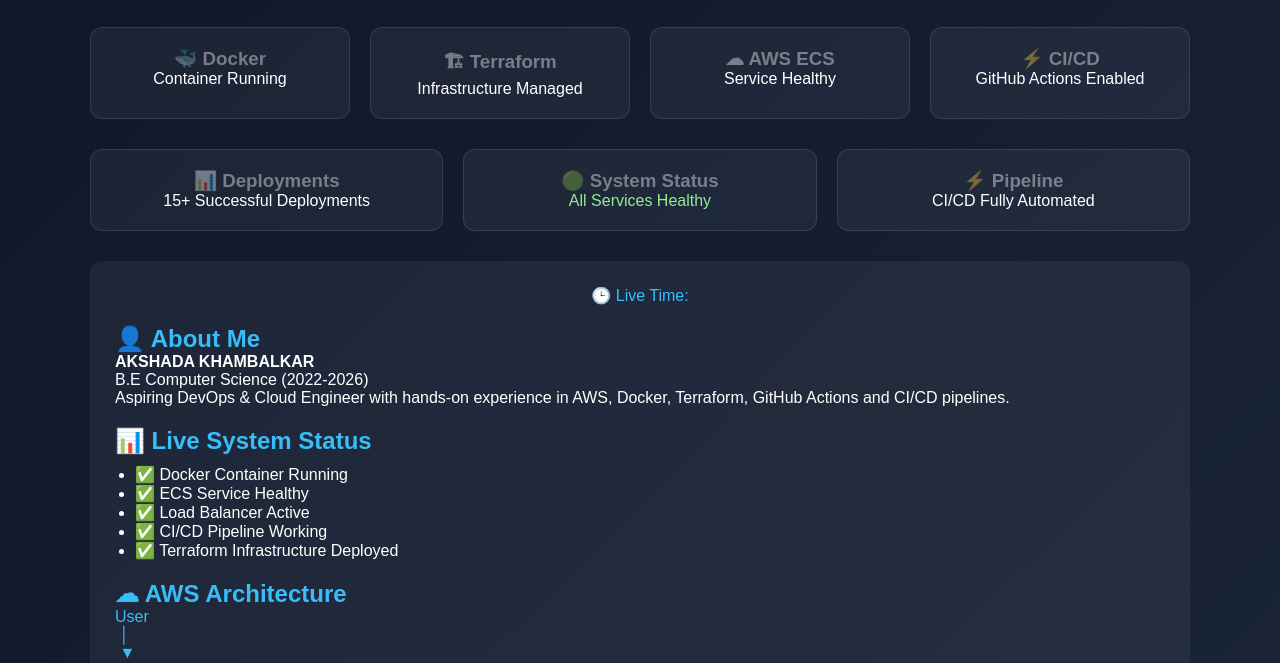
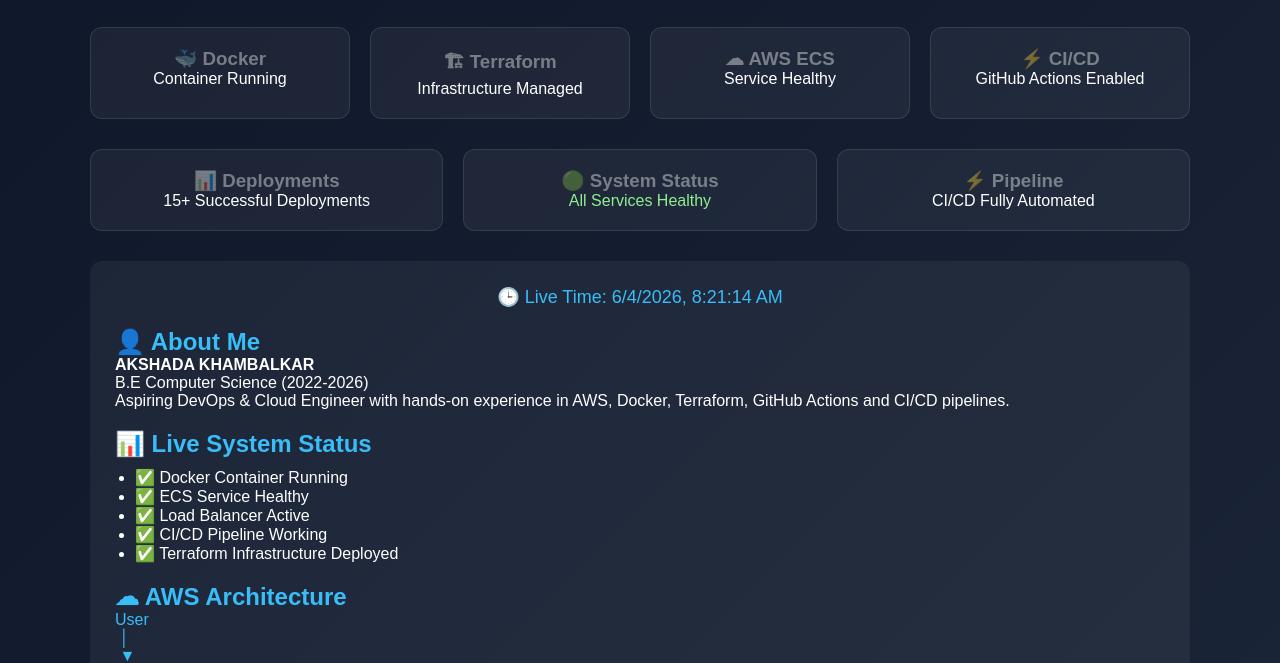
Before and after one commit to Akshadakhambalkar/ecs-terraform-project, a website: page public/index.html in a window 1280 px wide. Shown: the part 93-756 px from the top of the page. Drawn offline with Linux system fonts and the light colour scheme.

Commit message:
Fix live time issue + finalize dashboard UI

```diff
--- a/public/index.html
+++ b/public/index.html
@@ -65,7 +65,8 @@
     <!-- MAIN SECTION -->
     <div class="architecture">
 
-        <p style="text-align:center; color:#38bdf8;">
+        <!-- LIVE TIME -->
+        <p style="text-align:center; color:#38bdf8; font-size:18px;">
             🕒 Live Time: <span id="time"></span>
         </p>
 
@@ -155,5 +156,8 @@
 
 </div>
 
+<!-- IMPORTANT: JS LINK (LIVE TIME FIX) -->
+<script src="script.js"></script>
+
 </body>
 </html>
```
